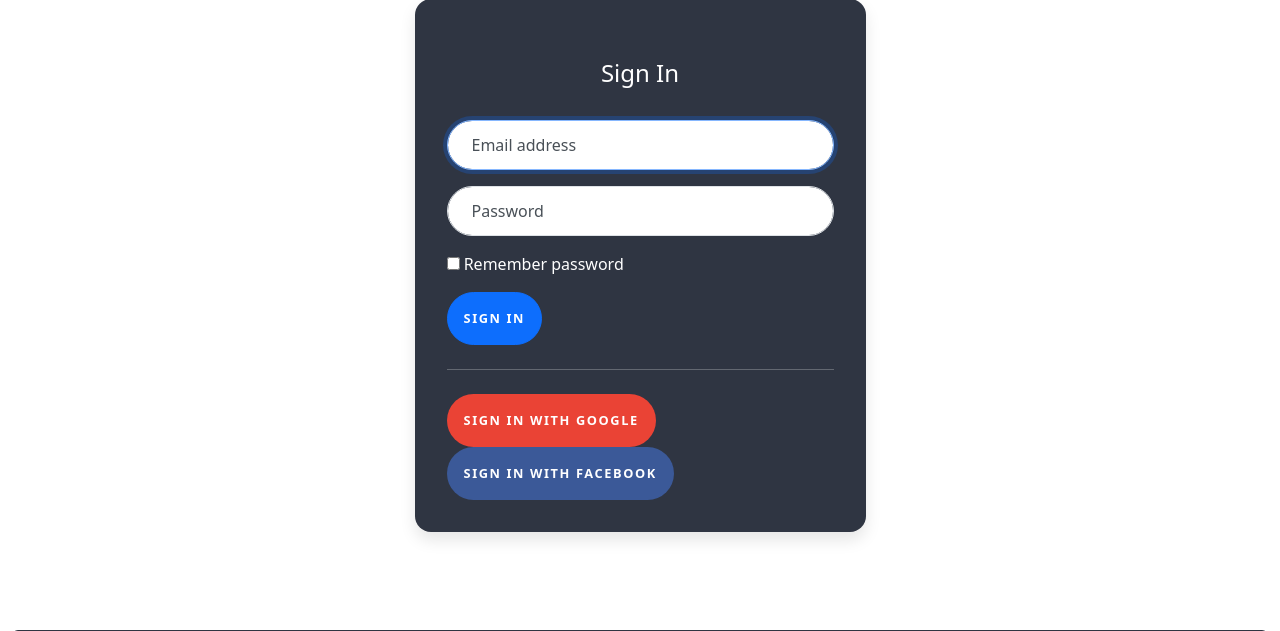
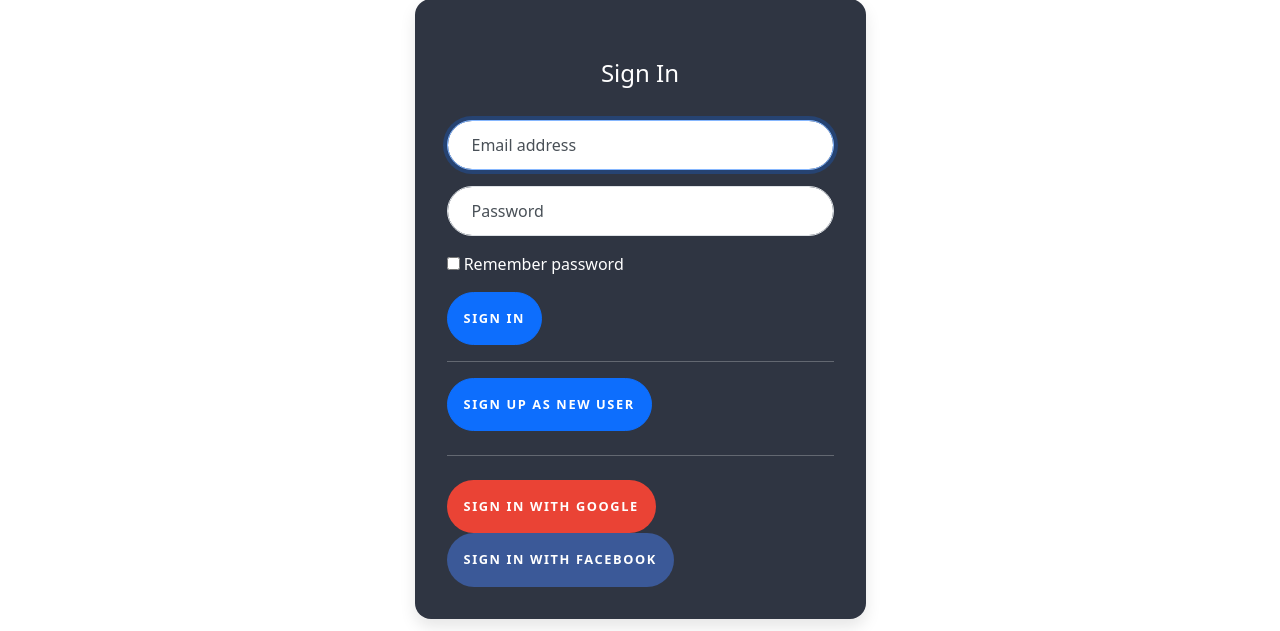
Before and after one commit to AshwinD-coder/Flight-Reservation-System-NepaAir-, a PHP site: page /signup.php in a window 1280 px wide. Shown: the part 109-740 px from the top of the page. Run offline with PHP 8.4, Linux system fonts and the light colour scheme; some libraries are stand-ins or nearby versions.

Commit message:
Update signup.php

```diff
--- a/signup.php
+++ b/signup.php
@@ -42,7 +42,8 @@ include('partials/navbar.php');
                         <input type="checkbox" class="custom-control-input" id="customCheck1">
                         <label class="custom-control-label" for="customCheck1">Remember password</label>
                       </div>
-                      <button class="btn btn-lg btn-primary btn-block text-uppercase" type="submit">Sign in</button>
+                      <button class="btn btn-lg btn-primary btn-block text-uppercase" type="submit">Sign in</button><br><hr>
+                      <button class="btn btn-lg btn-primary btn-block text-uppercase" type="submit">Sign up as new user</button>
                       <hr class="my-4">
                       <button class="btn btn-lg btn-google btn-block text-uppercase" type="submit"><i class="fab fa-google mr-2"></i> Sign in with Google</button>
                       <button class="btn btn-lg btn-facebook btn-block text-uppercase" type="submit"><i class="fab fa-facebook-f mr-2"></i> Sign in with Facebook</button>
```
